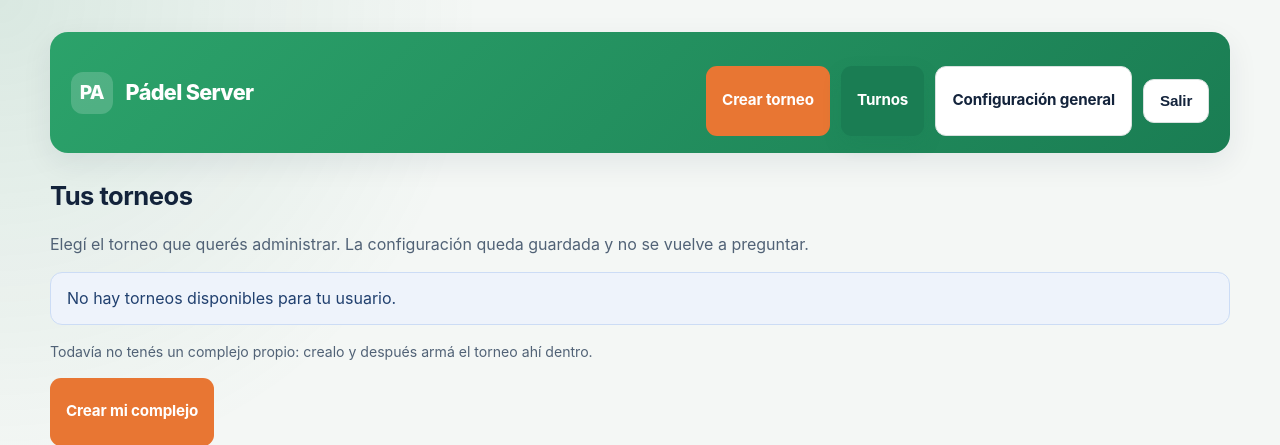
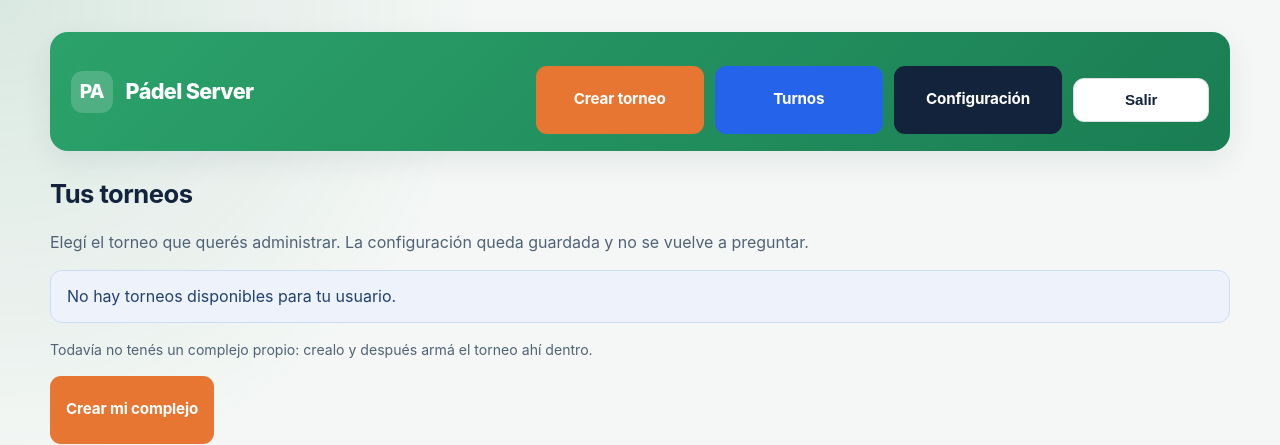
Before and after one commit to Marito048/padel-torneos, a Django app: page /gestion/ in a window 1280 px wide. Shown: the top 445 px of the page. Run offline with Django 5.2, Linux system fonts and the light colour scheme; the visitor is signed in with stand-in values (Sample User, id 1); data that the repository does not hold is empty; parts of the project's set-up code (start-up, migrations or seed data) failed here and were passed over.

Commit message:
Menú de inicio: botones parejos y colores diferenciados

```diff
--- a/app/static/core/padel.css
+++ b/app/static/core/padel.css
@@ -200,6 +200,11 @@ body.padel-page {
     flex-wrap: wrap;
     margin-top: 1rem;
 }
+/* Menú de inicio del panel: mismos anchos para que los botones queden parejos. */
+.padel-actions--menu > .btn,
+.padel-actions--menu > .inline-form > .btn {
+    min-width: 8.5rem;
+}
 
 .btn {
     border: 0;
@@ -224,6 +229,8 @@ body.padel-page {
 .btn--primary { background: var(--ps-green); color: white; box-shadow: 0 8px 18px rgba(26, 125, 83, 0.24); }
 .btn--accent { background: var(--ps-accent); color: white; }
 .btn--secondary { background: white; color: var(--ps-text); border: 1px solid #d8e1df; }
+.btn--info { background: #2563eb; color: white; }
+.btn--dark { background: var(--ps-text); color: white; }
 .btn--danger { background: var(--ps-danger); color: white; }
 .btn--whatsapp { background: #25d366; color: #05301a; box-shadow: 0 8px 18px rgba(37, 211, 102, 0.28); }
 .btn--whatsapp:hover { color: #05301a; }
--- a/app/templates/tournament_select.html
+++ b/app/templates/tournament_select.html
@@ -14,10 +14,10 @@
         <span class="padel-badge">PA</span>
         <span>Pádel Server</span>
       </div>
-      <div class="padel-actions">
+      <div class="padel-actions padel-actions--menu">
         <a class="btn btn--accent" href="{% url 'tournament_create' %}">Crear torneo</a>
-        <a class="btn btn--primary" href="{% url 'panel_turnos' %}">Turnos</a>
-        {% if user.is_staff or user.is_superuser %}<a class="btn btn--secondary" href="{% url 'general_settings' %}">Configuración general</a>{% endif %}
+        <a class="btn btn--info" href="{% url 'panel_turnos' %}">Turnos</a>
+        {% if user.is_staff or user.is_superuser %}<a class="btn btn--dark" href="{% url 'general_settings' %}" aria-label="Configuración general">Configuración</a>{% endif %}
         <form method="post" action="{% url 'account_logout' %}" class="inline-form">{% csrf_token %}<button class="btn btn--secondary" type="submit">Salir</button></form>
       </div>
     </header>
```
